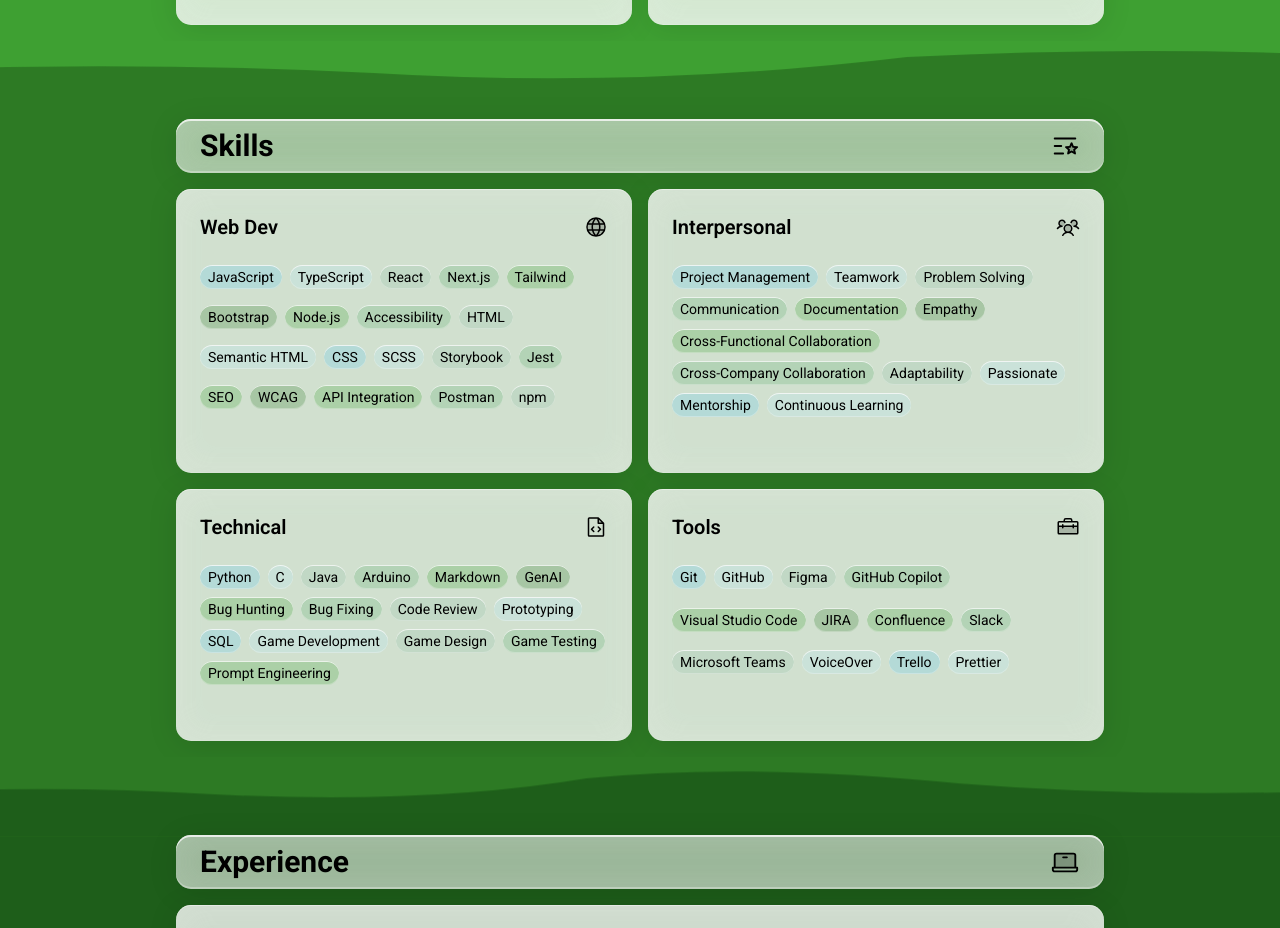
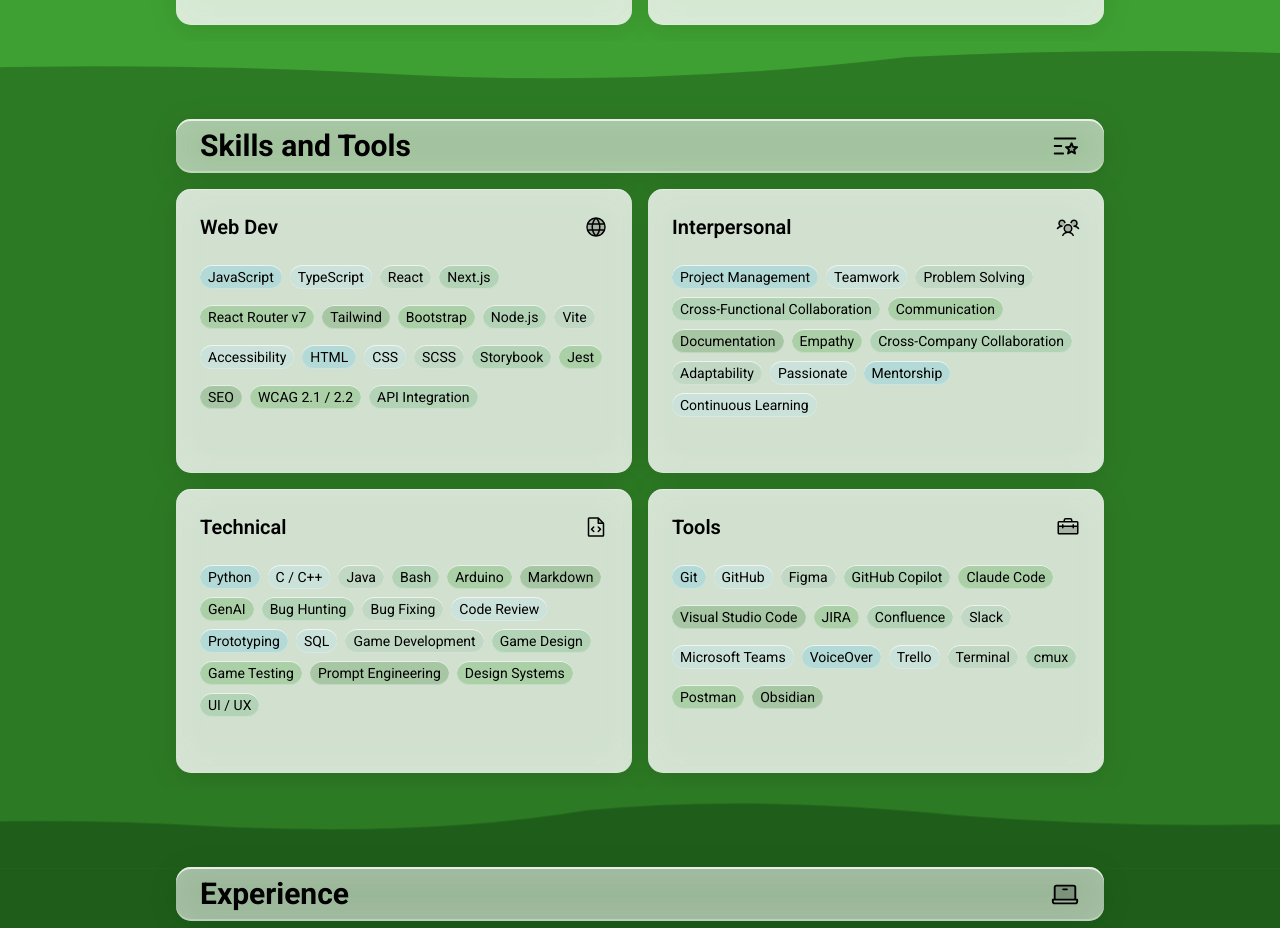
Before and after one commit to vtlanglois/portfolio-v2, a Next.js app: page / in a window 1280 px wide. Shown: the part 1445-2373 px from the top of the page. Built offline with nearby package versions, Linux system fonts and the light colour scheme.

Commit message:
chore: Updated skills

```diff
--- a/src/components/sections/Skills.tsx
+++ b/src/components/sections/Skills.tsx
@@ -50,7 +50,7 @@ export default function Skills() {
             variation="heading"
             className="flex flex-row flex-wrap items-center justify-between"
           >
-            <h2 className="text-3xl font-bold leading-none">Skills</h2>
+            <h2 className="text-3xl font-bold leading-none">Skills and Tools</h2>
             <ListStarIcon size={30} weight="duotone" />
           </Card>
           <div className="grid grid-rows-1 lg:grid-cols-2 gap-4">
@@ -69,12 +69,13 @@ export default function Skills() {
                   TAGS.typescript,
                   TAGS.react,
                   TAGS.nextjs,
+                  TAGS.rrv7,
                   TAGS.tailwind,
                   TAGS.bootstrap,
                   TAGS.nodejs,
+                  TAGS.vite,
                   TAGS.accessibility,
                   TAGS.html,
-                  TAGS.semanticHtml,
                   TAGS.css,
                   TAGS.scss,
                   TAGS.storybook,
@@ -82,8 +83,6 @@ export default function Skills() {
                   TAGS.seo,
                   TAGS.wcag,
                   TAGS.apiIntegration,
-                  TAGS.postman,
-                  TAGS.npm,
                 ]}
               />
             </Card>
@@ -101,10 +100,10 @@ export default function Skills() {
                   TAGS.projectManagement,
                   TAGS.teamwork,
                   TAGS.problemSolving,
+                  TAGS.crossFunctionalCollaboration,
                   TAGS.communication,
                   TAGS.documentation,
                   TAGS.empathy,
-                  TAGS.crossFunctionalCollaboration,
                   TAGS.crossCompanyCollaboration,
                   TAGS.adaptability,
                   TAGS.passionate,
@@ -127,6 +126,7 @@ export default function Skills() {
                   TAGS.python,
                   TAGS.c,
                   TAGS.java,
+                  TAGS.bash,
                   TAGS.arduino,
                   TAGS.markdown,
                   TAGS.genai,
@@ -139,11 +139,16 @@ export default function Skills() {
                   TAGS.gameDesign,
                   TAGS.gameTesting,
                   TAGS.promptEngineering,
+                  TAGS.designSystems,
+                  TAGS.uiUX,
                 ]}
               />
             </Card>
             <Card className="row-span-4 grid grid-rows-subgrid">
-              <h3 id="skills-tools" className="inline-flex items-center justify-between  text-xl font-semibold mb-2">
+              <h3
+                id="skills-tools"
+                className="inline-flex items-center justify-between  text-xl font-semibold mb-2"
+              >
                 Tools
                 <ToolboxIcon size={24} weight="duotone" />
               </h3>
@@ -154,6 +159,7 @@ export default function Skills() {
                   TAGS.github,
                   TAGS.figma,
                   TAGS.copilot,
+                  TAGS.claudeCode,
                   TAGS.vscode,
                   TAGS.jira,
                   TAGS.confluence,
@@ -161,7 +167,10 @@ export default function Skills() {
                   TAGS.teams,
                   TAGS.voiceover,
                   TAGS.trello,
-                  TAGS.prettier,
+                  TAGS.terminal,
+                  TAGS.cmux,
+                  TAGS.postman,
+                  TAGS.obsidian,
                 ]}
               />
             </Card>
--- a/src/data/skills.ts
+++ b/src/data/skills.ts
@@ -8,6 +8,12 @@ const frameworkTags = {
     icon: "atom",
     group: "frameworks",
   },
+  rrv7: {
+    text: "React Router v7",
+    variant: "tech",
+    icon: "atom",
+    group: "frameworks"
+  }
 } as const satisfies Record<string, TagItem>;
 
 const languageTags = {
@@ -35,19 +41,19 @@ const languageTags = {
     icon: "file-code",
     group: "languages",
   },
-  c: { text: "C", variant: "tech", icon: "file-code", group: "languages" },
+  c: { text: "C / C++", variant: "tech", icon: "file-code", group: "languages" },
   html: {
     text: "HTML",
     variant: "tech",
     icon: "file-code",
     group: "languages",
   },
-  semanticHtml: {
-    text: "Semantic HTML",
+  bash: {
+    text: "Bash",
     variant: "tech",
-    icon: "a11y",
+    icon: "file-code",
     group: "languages",
-  },
+  }
 } as const satisfies Record<string, TagItem>;
 
 const cssTags = {
@@ -108,6 +114,12 @@ const miscTags = {
     group: "misc",
     icon: "file-code",
   },
+  vite: {
+    text: "Vite",
+    variant: "tech",
+    group: "misc",
+    icon: "file-code",
+  }
 } as const satisfies Record<string, TagItem>;;
 
 const toolTags = {
@@ -155,16 +167,26 @@ const toolTags = {
     variant: "tool",
     group: "tool",
   },
-  prettier: {
-    text: "Prettier",
+  claudeCode: {
+    text: "Claude Code",
+    variant: "tool",
+    group: "tool"
+  },
+  terminal: {
+    text: "Terminal",
     variant: "tool",
     group: "tool",
   },
-  npm: {
-    text: "npm",
+  cmux: {
+    text: "cmux",
     variant: "tool",
     group: "tool",
   },
+  obsidian: {
+    text: "Obsidian",
+    variant: "tool",
+    group: "tool",
+  }
 } as const satisfies Record<string, TagItem>;;
 
 const aiTags = {
@@ -205,6 +227,16 @@ const interpersonalTags = {
     text: "Code Review",
     variant: "topic",
     group: "interpersonal",
+  },
+  designSystems: {
+    text: "Design Systems",
+    variant: "topic",
+    group: "interpersonal",
+  },
+  uiUX: {
+    text: "UI / UX",
+    variant: "topic",
+    group: "interpersonal"
   },
   prototyping: {
     text: "Prototyping",
@@ -276,7 +308,7 @@ const topicTags = {
     icon: "a11y",
     group: "topic",
   },
-  wcag: { text: "WCAG", variant: "topic", icon: "a11y", group: "topic" },
+  wcag: { text: "WCAG 2.1 / 2.2", variant: "topic", icon: "a11y", group: "topic" },
   genai: { text: "GenAI", variant: "topic", icon: "robot", group: "ai" },
   gameDesign: {
     text: "Game Design",
```
